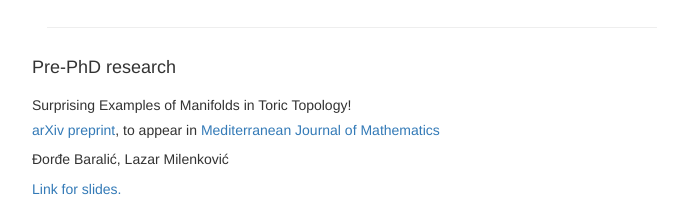
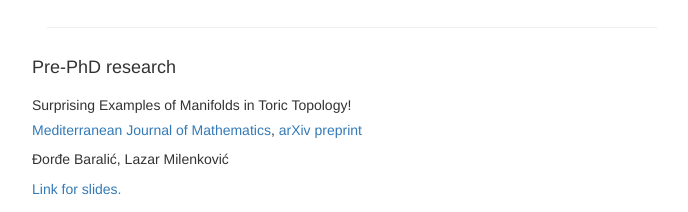
Before and after one commit to milenkoviclazar/milenkoviclazar.github.io, a plain HTML site: page index.html in a window 1280 px wide. Shown: the part 840-1052 px from the top of the page, without its empty margins (288-976 px from the left). Drawn offline with nearby package versions, Linux system fonts and the light colour scheme; some packages are replaced by stand-ins of ours.

Commit message:
Minor changes

```diff
--- a/index.html
+++ b/index.html
@@ -112,8 +112,7 @@
             <div class="row"><h4>Pre-PhD research</h4></div>
             <div class="row">
                 <h5>Surprising Examples of Manifolds in Toric Topology!</h5>
-                <h5><a href="https://arxiv.org/abs/1704.05932">arXiv preprint</a>, to appear in <a href="https://www.springer.com/journal/9">
-                    Mediterranean Journal of Mathematics</a></h5>
+                <h5><a href="https://doi.org/10.1007/s00009-022-01989-5">Mediterranean Journal of Mathematics</a>, <a href="https://arxiv.org/abs/1704.05932">arXiv preprint</a></h5>
                 <p>Đorđe Baralić, Lazar Milenković </p>
 
 <!--                <p>We investigate small covers and quasitoric manifolds over the duals of neighborly simplicial polytopes with a small number of vertices in dimensions 4, 5, 6 and 7. In most of the considered cases, we obtain the complete classification of small covers. The lifting conjecture in all cases is verified to be true. The problem of cohomological rigidity for small covers is also studied and we have found a whole new series of weakly cohomologically rigid simple polytopes. New examples of manifolds provide the first known examples of quasitoric manifolds in higher dimensions whose orbit polytopes have chromatic numbers-->
```
